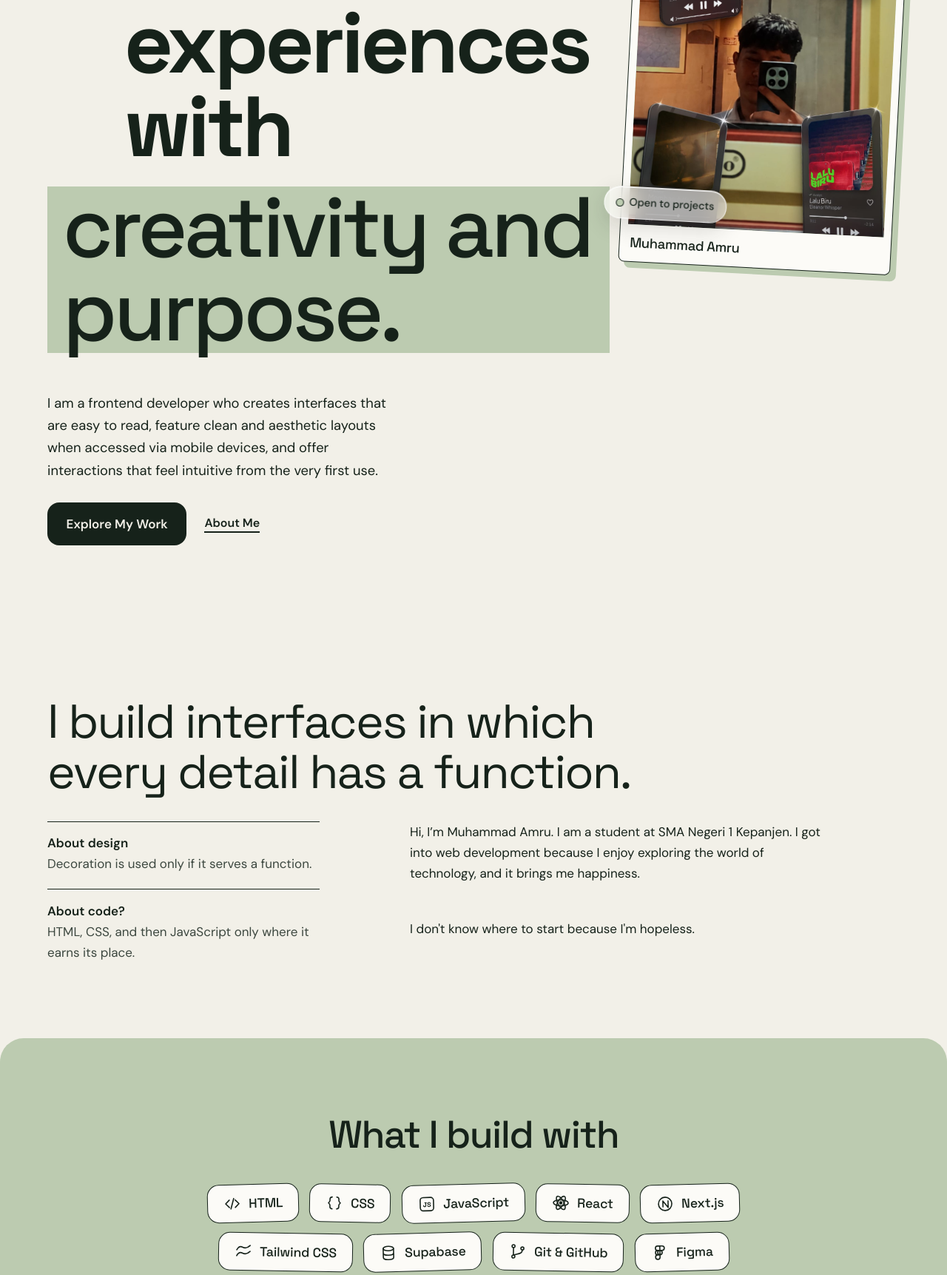
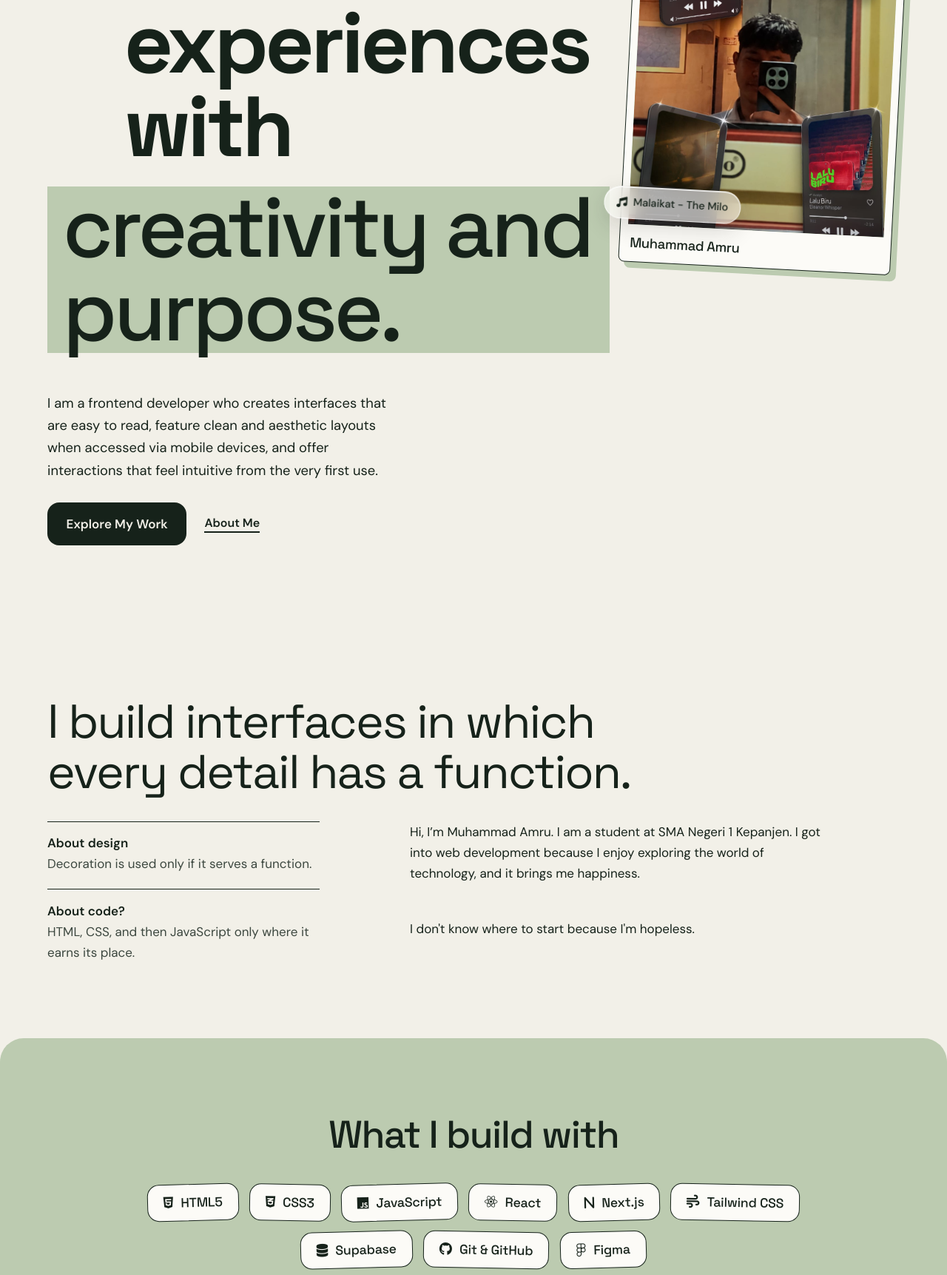
Before and after one commit to Amruu1/frontend-portfolio, a plain HTML site: page index.html in a window 1280 px wide. Shown: the part 348-2071 px from the top of the page at 74% size. Drawn offline with Linux system fonts and the light colour scheme.

Commit message:
Update portfolio styling and icons

```diff
--- a/Css/styles.css
+++ b/Css/styles.css
@@ -178,9 +178,15 @@ section[id] {
   background: var(--sage);
 }
 .dock__logo {
-  margin-right: 0.4rem;
-  font: 700 1.2rem var(--font-display) !important;
-  letter-spacing: -0.04em;
+  display: flex !important;
+  flex-direction: row !important;
+  align-items: center !important;
+  justify-content: center;
+  gap: 0.6rem;
+  white-space: nowrap;
+}
+.dock__logo i {
+  font-size: 1rem;
 }
 .dock svg {
   display: none;
@@ -304,12 +310,18 @@ section[id] {
   font-size: 0.9rem;
   font-weight: 500;
 }
+.portrait__chip {
+  white-space: nowrap;
+  z-index: 2;
+}
 .portrait__chip i {
-  width: 9px;
-  height: 9px;
-  border-radius: 50%;
-  background: var(--sage);
-  box-shadow: 0 0 0 1px var(--ink);
+  width: auto;
+  height: auto;
+  background: none;
+  box-shadow: none;
+  border-radius: 0;
+  font-size: 0.9rem;
+  flex-shrink: 0;
 }
 
 /* About */
--- a/index.html
+++ b/index.html
@@ -19,6 +19,14 @@
       href="https://fonts.googleapis.com/css2?family=Space+Grotesk:wght@300..700&family=DM+Sans:opsz,wght@9..40,300..700&display=swap"
     />
     <link rel="stylesheet" href="Css/styles.css" />
+    <link
+      rel="stylesheet"
+      href="https://cdnjs.cloudflare.com/ajax/libs/font-awesome/6.7.2/css/all.min.css"
+    />
+    <link
+      rel="stylesheet"
+      href="https://cdnjs.cloudflare.com/ajax/libs/font-awesome/6.7.2/css/all.min.css"
+    />
     <script>
       document.documentElement.classList.add("js");
     </script>
@@ -30,9 +38,10 @@
 
     <!-- TODO: replace [Your Name] and the YN initials with your name and logo. -->
     <nav class="dock" aria-label="Primary">
-      <a class="dock__logo" href="#home" aria-label="Valtherion, home"
-        >Valtherion</a
-      >
+      <a class="dock__logo" href="#home" aria-label="Valtherion, home">
+        <i class="fa-solid fa-user" aria-hidden="true"></i>
+        Valtherion
+      </a>
       <a href="#home"
         ><svg viewBox="0 0 24 24" aria-hidden="true">
           <path d="M4 11l8-7 8 7v9h-5v-6H9v6H4z" /></svg
@@ -97,7 +106,8 @@
           </div>
           <figcaption>Muhammad Amru</figcaption>
           <p class="portrait__chip">
-            <i aria-hidden="true"></i>Open to projects
+            <i class="fa-solid fa-music" aria-hidden="true"></i>
+            Malaikat - The Milo
           </p>
         </figure>
       </section>
@@ -130,91 +140,51 @@
 
       <section class="skills" id="skills" aria-labelledby="skills-title">
         <h2 class="skills__title" id="skills-title">What I build with</h2>
+
         <ul class="chips">
           <li class="chip">
-            <svg viewBox="0 0 24 24" aria-hidden="true">
-              <path d="M8 7l-5 5 5 5M16 7l5 5-5 5M14 5l-4 14" /></svg
-            >HTML
+            <i class="fa-brands fa-html5" aria-hidden="true"></i>
+            HTML5
           </li>
+
           <li class="chip">
-            <svg viewBox="0 0 24 24" aria-hidden="true">
-              <path
-                d="M9 4c-2 0-3 1-3 3v2c0 1-1 2-2 3 1 1 2 2 2 3v2c0 2 1 3 3 3M15 4c2 0 3 1 3 3v2c0 1 1 2 2 3-1 1-2 2-2 3v2c0 2-1 3-3 3"
-              /></svg
-            >CSS
+            <i class="fa-brands fa-css3-alt" aria-hidden="true"></i>
+            CSS3
           </li>
+
           <li class="chip">
-            <svg viewBox="0 0 24 24" aria-hidden="true">
-              <rect x="3" y="3" width="18" height="18" rx="4" />
-              <text
-                x="12"
-                y="15.8"
-                text-anchor="middle"
-                font-size="9"
-                font-weight="700"
-                fill="currentColor"
-                stroke="none"
-                font-family="Space Grotesk, sans-serif"
-              >
-                JS
-              </text></svg
-            >JavaScript
+            <i class="fa-brands fa-js" aria-hidden="true"></i>
+            JavaScript
           </li>
+
           <li class="chip">
-            <svg viewBox="0 0 24 24" aria-hidden="true">
-              <ellipse cx="12" cy="12" rx="10" ry="4" />
-              <ellipse
-                cx="12"
-                cy="12"
-                rx="10"
-                ry="4"
-                transform="rotate(60 12 12)"
-              />
-              <ellipse
-                cx="12"
-                cy="12"
-                rx="10"
-                ry="4"
-                transform="rotate(120 12 12)"
-              />
-              <circle cx="12" cy="12" r="1.5" fill="currentColor" /></svg
-            >React
+            <i class="fa-brands fa-react" aria-hidden="true"></i>
+            React
           </li>
+
           <li class="chip">
-            <svg viewBox="0 0 24 24" aria-hidden="true">
-              <circle cx="12" cy="12" r="9" />
-              <path d="M9 16V8l7 9V8" /></svg
-            >Next.js
+            <i class="fa-solid fa-n" aria-hidden="true"></i>
+            Next.js
           </li>
+
           <li class="chip">
-            <svg viewBox="0 0 24 24" aria-hidden="true">
-              <path
-                d="M3 10c2-4 5-5 8-3.5s6 1.5 10-2.5M3 18c2-4 5-5 8-3.5s6 1.5 10-2.5"
-              /></svg
-            >Tailwind CSS
+            <i class="fa-solid fa-wind" aria-hidden="true"></i>
+            Tailwind CSS
           </li>
+
           <li class="chip">
-            <svg viewBox="0 0 24 24" aria-hidden="true">
-              <ellipse cx="12" cy="6" rx="7" ry="3" />
-              <path
-                d="M5 6v12c0 1.7 3.1 3 7 3s7-1.3 7-3V6M5 12c0 1.7 3.1 3 7 3s7-1.3 7-3"
-              /></svg
-            >Supabase
+            <i class="fa-solid fa-database" aria-hidden="true"></i>
+            Supabase
           </li>
+
           <li class="chip">
-            <svg viewBox="0 0 24 24" aria-hidden="true">
-              <circle cx="6" cy="5" r="2" />
-              <circle cx="6" cy="19" r="2" />
-              <circle cx="18" cy="8" r="2" />
-              <path d="M6 7v10M18 10c0 4-3 5-8 6l-4 1" /></svg
-            >Git &amp; GitHub
+            <i class="fa-brands fa-github" aria-hidden="true"></i>
+            Git &amp; GitHub
           </li>
+
           <li class="chip">
-            <svg viewBox="0 0 24 24" aria-hidden="true">
-              <path
-                d="M9 3h3v6H9a3 3 0 0 1 0-6zM12 3h3a3 3 0 0 1 0 6h-3zM9 9h3v6H9a3 3 0 0 1 0-6zM9 15h3v3a3 3 0 1 1-3-3zM15 12a3 3 0 1 1-6 0 3 3 0 0 1 6 0z"
-              /></svg
-            >Figma
+            <i class="fa-brands fa-figma" aria-hidden="true"></i>
+            Figma
           </li>
         </ul>
       </section>
@@ -316,18 +286,24 @@
         <h2 class="contact__title" id="contact-title">
           Have an idea? Let’s make it happen.
         </h2>
-        <!-- <a class="btn btn--big" href="mailto:hello@example.com"
-          >hello@example.com</a
-        > -->
+        <a class="btn btn--big" href="mailto:muhammadamruk@gmail.com">
+          <i class="fa-solid fa-envelope"></i>
+          muhammadamruk@gmail.com
+        </a>
         <ul class="socials" aria-label="Social links">
           <li>
-            <a href="https://github.com/Amruu1" rel="noopener">GitHub</a>
+            <a href="https://github.com/Amruu1" rel="noopener">
+              <i class="fa-brands fa-github"></i>
+              GitHub</a
+            >
           </li>
           <li>
             <a
               href="https://www.instagram.com/xyzzooraa?dmpr=Mjl5dTVoajR6Y3Rx"
               rel="noopener"
-              >Instagram</a
+            >
+              <i class="fa-brands fa-instagram"></i>
+              Instagram</a
             >
           </li>
         </ul>
@@ -341,13 +317,18 @@
       <p>© 2026 Valtherion</p>
       <ul class="footer__social">
         <li>
-          <a href="https://github.com/Amruu1" rel="noopener">GitHub</a>
+          <a href="https://github.com/Amruu1" rel="noopener">
+            <i class="fa-brands fa-github"></i>
+            GitHub</a
+          >
         </li>
         <li>
           <a
             href="https://www.instagram.com/xyzzooraa?dmpr=Mjl5dTVoajR6Y3Rx"
             rel="noopener"
-            >Instagram</a
+          >
+            <i class="fa-brands fa-instagram"></i>
+            Instagram</a
           >
         </li>
       </ul>
```
